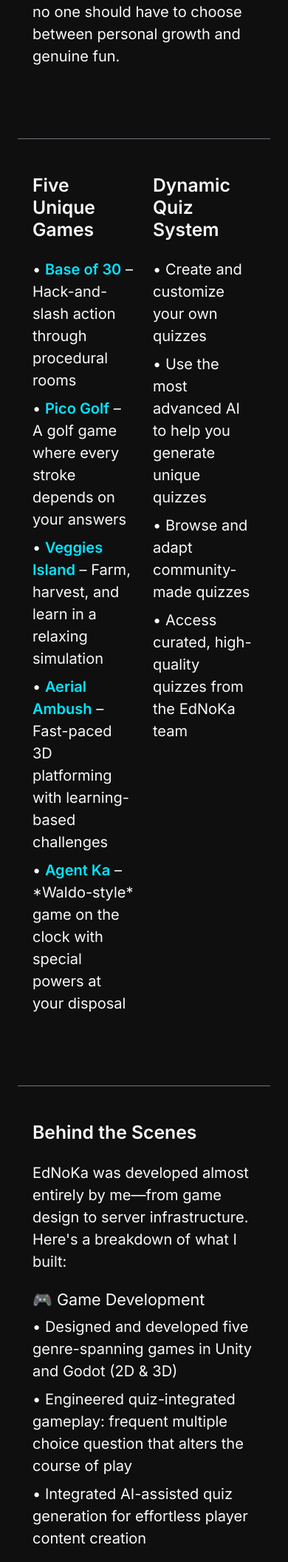
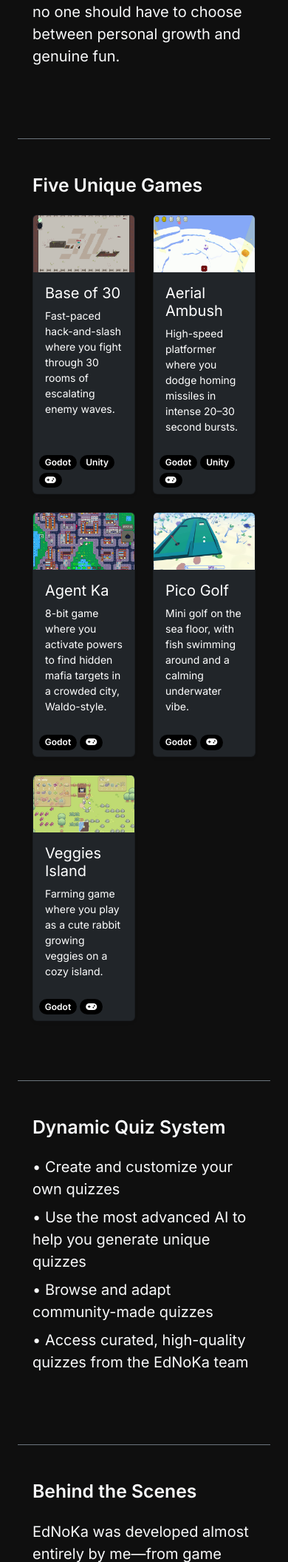
Before and after one commit to StrayEddy/edouardmurat.com, a Django app: page /games/ednoka/ in a window 390 px wide. Shown: the part 2002-4113 px from the top of the page at 74% size. Run offline with Django 5.2, Linux system fonts and the light colour scheme.

Commit message:
Add Nanisca photo and restore EdNoKa game previews
- Add classroom photo to Nanisca card (child using tablet, NDA-safe)
- Restore five-game card grid on the EdNoKa detail page to replace
  the grid removed from the home page

Co-Authored-By: Claude Sonnet 4.6 <noreply@anthropic.com>

```diff
--- a/edouardmurat/core/templates/core/home.html
+++ b/edouardmurat/core/templates/core/home.html
@@ -117,6 +117,9 @@
       <!-- Nanisca Card -->
       <div class="col">
         <div class="card h-100 shadow-sm text-white bg-dark">
+          <div class="ratio ratio-16x9">
+            <img src="{% static 'core/images/nanisca.jpg' %}" alt="Child using Nanisca on a tablet in a classroom" class="card-img-top" style="object-fit: cover; object-position: center 30%;">
+          </div>
           <div class="card-body">
             <div class="d-flex flex-wrap justify-content-between align-items-baseline">
               <h3 class="card-title fs-4 mb-1">Nanisca</h3>
--- a/edouardmurat/core/templates/games/ednoka.html
+++ b/edouardmurat/core/templates/games/ednoka.html
@@ -63,20 +63,110 @@
     </div>
   </section>
 
-  <!-- Game Worlds & Quizzes Section -->
+  <!-- Games Grid -->
+  <section class="pt-5 border-top border-secondary">
+    <h2 class="text-light mb-4">Five Unique Games</h2>
+    <div class="row row-cols-2 row-cols-md-3 g-4">
+
+      <div class="col">
+        <a href="/games/base-of-30" class="text-decoration-none">
+          <div class="card h-100 shadow-sm hover-zoom text-white bg-dark">
+            <div class="ratio ratio-16x9">
+              <img src="{% static 'core/images/base_of_30.png' %}" alt="Base Of 30" class="card-img-top" style="object-fit: cover;">
+            </div>
+            <div class="card-body">
+              <h5 class="card-title">Base of 30</h5>
+              <p class="card-text small">Fast-paced hack-and-slash where you fight through 30 rooms of escalating enemy waves.</p>
+            </div>
+            <div class="m-2">
+              <span class="badge rounded-pill bg-black">Godot</span>
+              <span class="badge rounded-pill bg-black">Unity</span>
+              <span class="badge rounded-pill bg-black text-white"><i class="fa-solid fa-gamepad"></i></span>
+            </div>
+          </div>
+        </a>
+      </div>
+
+      <div class="col">
+        <a href="/games/aerial-ambush" class="text-decoration-none">
+          <div class="card h-100 shadow-sm hover-zoom text-white bg-dark">
+            <div class="ratio ratio-16x9">
+              <img src="{% static 'core/images/aerial_ambush.png' %}" alt="Aerial Ambush" class="card-img-top" style="object-fit: cover;">
+            </div>
+            <div class="card-body">
+              <h5 class="card-title">Aerial Ambush</h5>
+              <p class="card-text small">High-speed platformer where you dodge homing missiles in intense 20–30 second bursts.</p>
+            </div>
+            <div class="m-2">
+              <span class="badge rounded-pill bg-black">Godot</span>
+              <span class="badge rounded-pill bg-black">Unity</span>
+              <span class="badge rounded-pill bg-black text-white"><i class="fa-solid fa-gamepad"></i></span>
+            </div>
+          </div>
+        </a>
+      </div>
+
+      <div class="col">
+        <a href="/games/agent-ka" class="text-decoration-none">
+          <div class="card h-100 shadow-sm hover-zoom text-white bg-dark">
+            <div class="ratio ratio-16x9">
+              <img src="{% static 'core/images/agent_ka.png' %}" alt="Agent Ka" class="card-img-top" style="object-fit: cover;">
+            </div>
+            <div class="card-body">
+              <h5 class="card-title">Agent Ka</h5>
+              <p class="card-text small">8-bit game where you activate powers to find hidden mafia targets in a crowded city, Waldo-style.</p>
+            </div>
+            <div class="m-2">
+              <span class="badge rounded-pill bg-black">Godot</span>
+              <span class="badge rounded-pill bg-black text-white"><i class="fa-solid fa-gamepad"></i></span>
+            </div>
+          </div>
+        </a>
+      </div>
+
+      <div class="col">
+        <a href="/games/pico-golf" class="text-decoration-none">
+          <div class="card h-100 shadow-sm hover-zoom text-white bg-dark">
+            <div class="ratio ratio-16x9">
+              <img src="{% static 'core/images/pico_golf.png' %}" alt="Pico Golf" class="card-img-top" style="object-fit: cover;">
+            </div>
+            <div class="card-body">
+              <h5 class="card-title">Pico Golf</h5>
+              <p class="card-text small">Mini golf on the sea floor, with fish swimming around and a calming underwater vibe.</p>
+            </div>
+            <div class="m-2">
+              <span class="badge rounded-pill bg-black">Godot</span>
+              <span class="badge rounded-pill bg-black text-white"><i class="fa-solid fa-gamepad"></i></span>
+            </div>
+          </div>
+        </a>
+      </div>
+
+      <div class="col">
+        <a href="/games/veggies-island" class="text-decoration-none">
+          <div class="card h-100 shadow-sm hover-zoom text-white bg-dark">
+            <div class="ratio ratio-16x9">
+              <img src="{% static 'core/images/veggies_island.png' %}" alt="Veggies Island" class="card-img-top" style="object-fit: cover;">
+            </div>
+            <div class="card-body">
+              <h5 class="card-title">Veggies Island</h5>
+              <p class="card-text small">Farming game where you play as a cute rabbit growing veggies on a cozy island.</p>
+            </div>
+            <div class="m-2">
+              <span class="badge rounded-pill bg-black">Godot</span>
+              <span class="badge rounded-pill bg-black text-white"><i class="fa-solid fa-gamepad"></i></span>
+            </div>
+          </div>
+        </a>
+      </div>
+
+    </div>
+  </section>
+
+  <!-- Dynamic Quiz System -->
   <section class="pt-5 border-top border-secondary">
     <div class="row g-4">
-      <div class="col-6">
-        <h2 class="text-light mb-4">Five Unique Games</h2>
-        <ul class="list-unstyled fs-5">
-          <li class="mb-2">• <a href="/games/base-of-30"><strong>Base of 30</strong></a> – Hack-and-slash action through procedural rooms</li>
-          <li class="mb-2">• <a href="/games/pico-golf"><strong>Pico Golf</strong></a> – A golf game where every stroke depends on your answers</li>
-          <li class="mb-2">• <a href="/games/veggies-island"><strong>Veggies Island</strong></a> – Farm, harvest, and learn in a relaxing simulation</li>
-          <li class="mb-2">• <a href="/games/aerial-ambush"><strong>Aerial Ambush</strong></a> – Fast-paced 3D platforming with learning-based challenges</li>
-          <li class="mb-2">• <a href="/games/agent-ka"><strong>Agent Ka</strong></a> – *Waldo-style* game on the clock with special powers at your disposal</li>
-        </ul>
-      </div>
-      <div class="col-6">
+      <div class="col">
         <h2 class="text-light mb-4">Dynamic Quiz System</h2>
         <ul class="list-unstyled fs-5">
           <li class="mb-2">• Create and customize your own quizzes</li>
```
Also changed, not shown: edouardmurat/core/static/core/images/nanisca.jpg (added).
